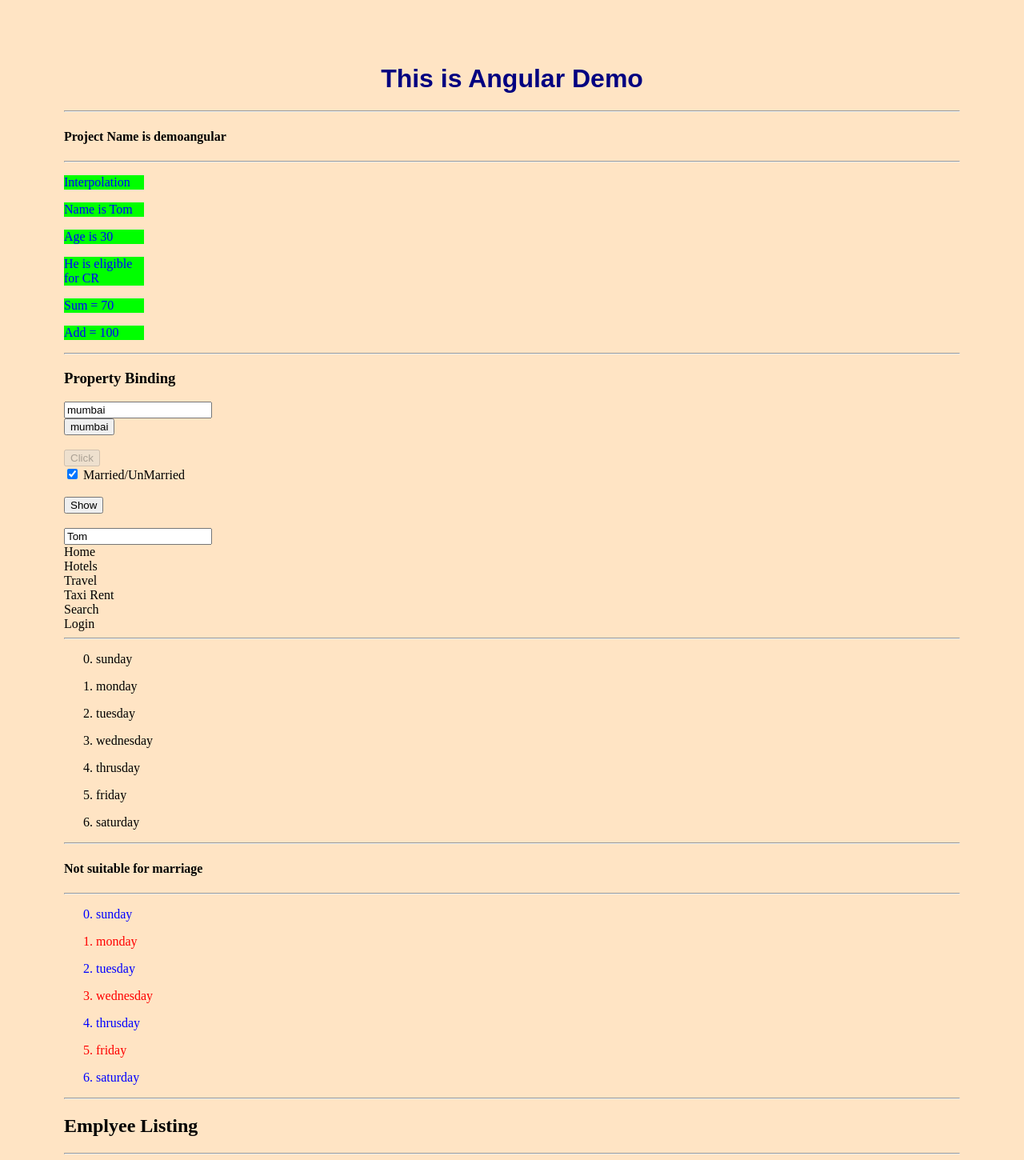
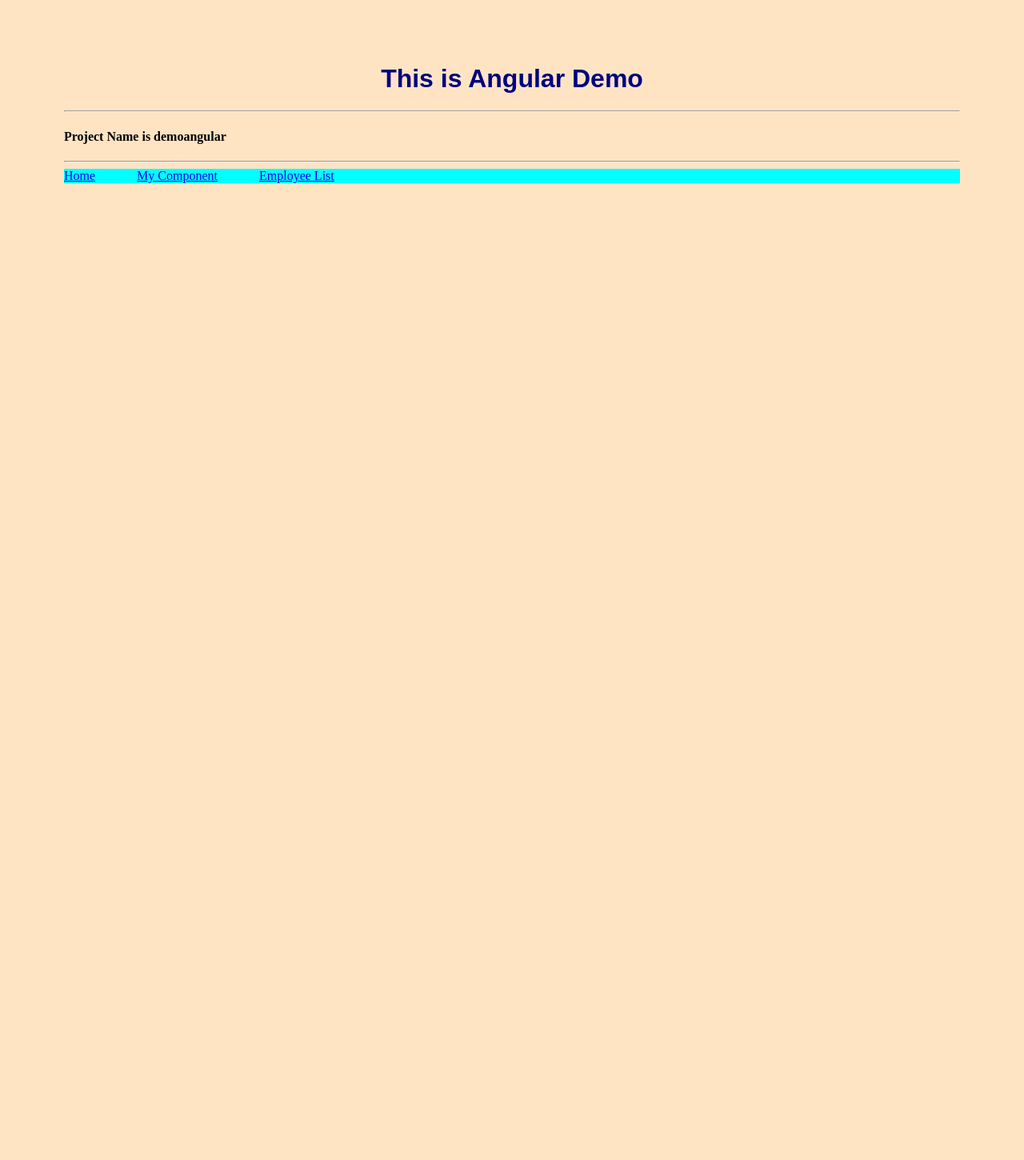
Before and after one commit to akbtech17/angular-lit-training, an Angular app in the folder demoangular/: page / in a window 1280 px wide. Shown: the top 1450 px of the page at 80% size. After the commit the page ends 800 px from the top, so only its background shows below. Built offline with nearby package versions, Linux system fonts and the light colour scheme.

Commit message:
addded router links to app component using a tag and routerLink attribute

```diff
--- a/demoangular/src/app/app.component.html
+++ b/demoangular/src/app/app.component.html
@@ -2,5 +2,10 @@
 <hr>
 <h4>Project Name is {{title}}</h4>
 <hr>
-<app-mycomponent></app-mycomponent>
-<app-emplist></app-emplist>
+<!-- <app-mycomponent></app-mycomponent>
+<app-emplist></app-emplist> -->
+<nav style="background-color: cyan;">
+    <a routerLink="home">Home</a> &nbsp; &nbsp; &nbsp; &nbsp; &nbsp; &nbsp;
+    <a routerLink="mycomponent">My Component</a> &nbsp; &nbsp; &nbsp; &nbsp; &nbsp; &nbsp;
+    <a routerLink="Employee List">Employee List</a>
+</nav>
```
